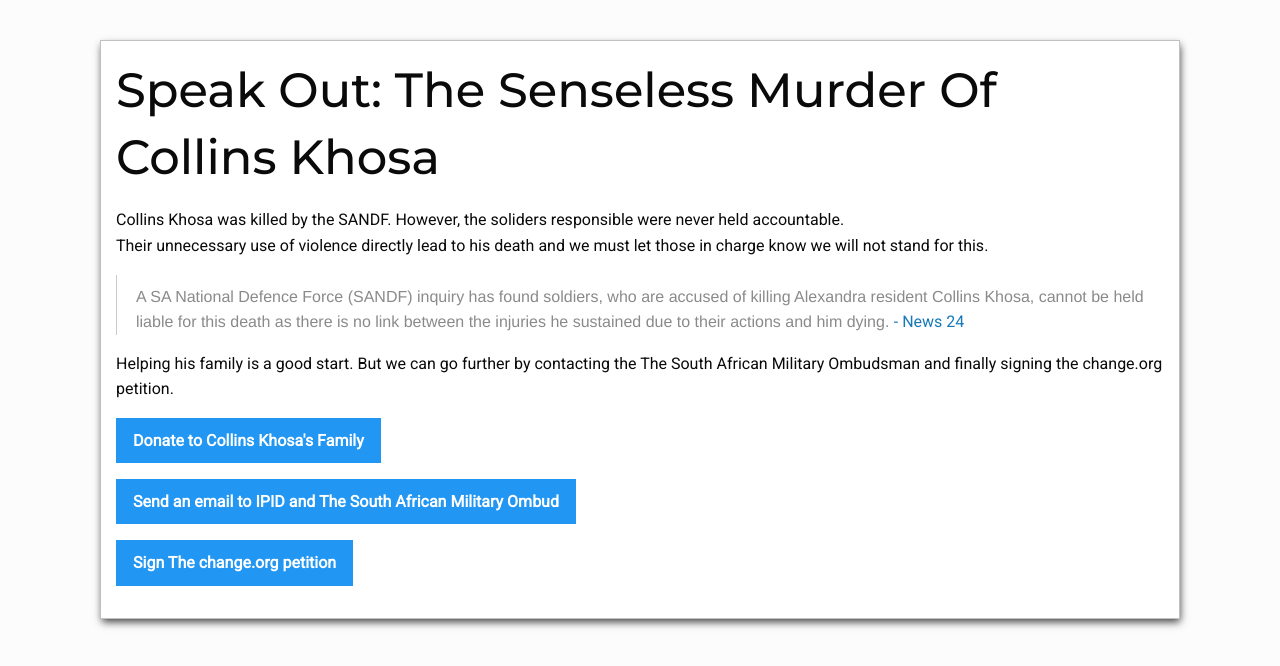
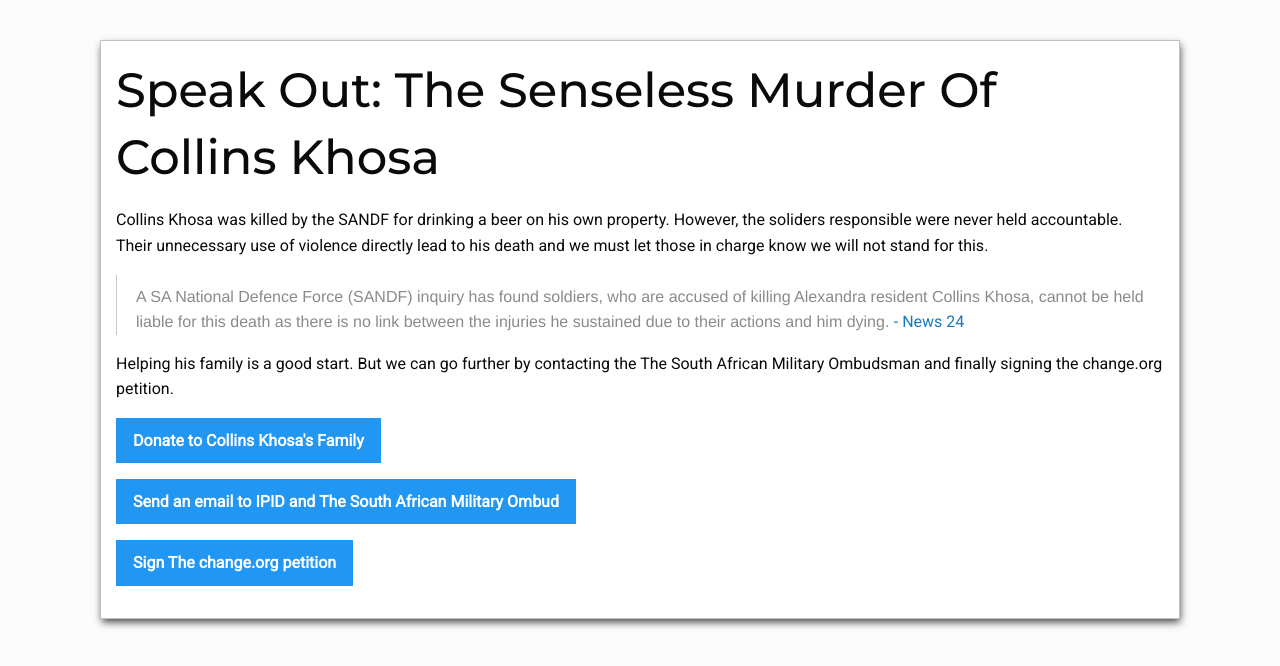
Before and after one commit to collinskhosa/ckhosa, a plain HTML site: page index.html in a window 1280 px wide. Drawn offline with nearby package versions, Linux system fonts and the light colour scheme.

Commit message:
Update index.html

```diff
--- a/index.html
+++ b/index.html
@@ -65,7 +65,7 @@
             <div class="large-12 cell callout">
                 <h1>Speak Out: The Senseless Murder Of Collins Khosa</h1>
                 <p></p>
-                <p>Collins Khosa was killed by the SANDF. However, the soliders responsible were never held accountable.<br>Their unnecessary use of violence directly lead to his death and we must let those in charge know we will not stand for this.</p>
+                <p>Collins Khosa was killed by the SANDF for drinking a beer on his own property. However, the soliders responsible were never held accountable.<br>Their unnecessary use of violence directly lead to his death and we must let those in charge know we will not stand for this.</p>
                 <p><blockquote>A SA National Defence Force (SANDF) inquiry has found soldiers, who are accused of killing Alexandra resident Collins Khosa, cannot be held liable for this death as there is no link between the injuries he sustained due to their actions and him dying. <a href="https://www.news24.com/news24/southafrica/news/sandf-probe-clears-soldiers-of-killing-collins-khosa-saying-he-was-only-pushed-and-clapped-20200527"> - News 24</a></blockquote></p>
                 <p>Helping his family is a good start. But we can go further by contacting the The South African Military Ombudsman and finally signing the change.org petition.</p>
                 <ol>
```
